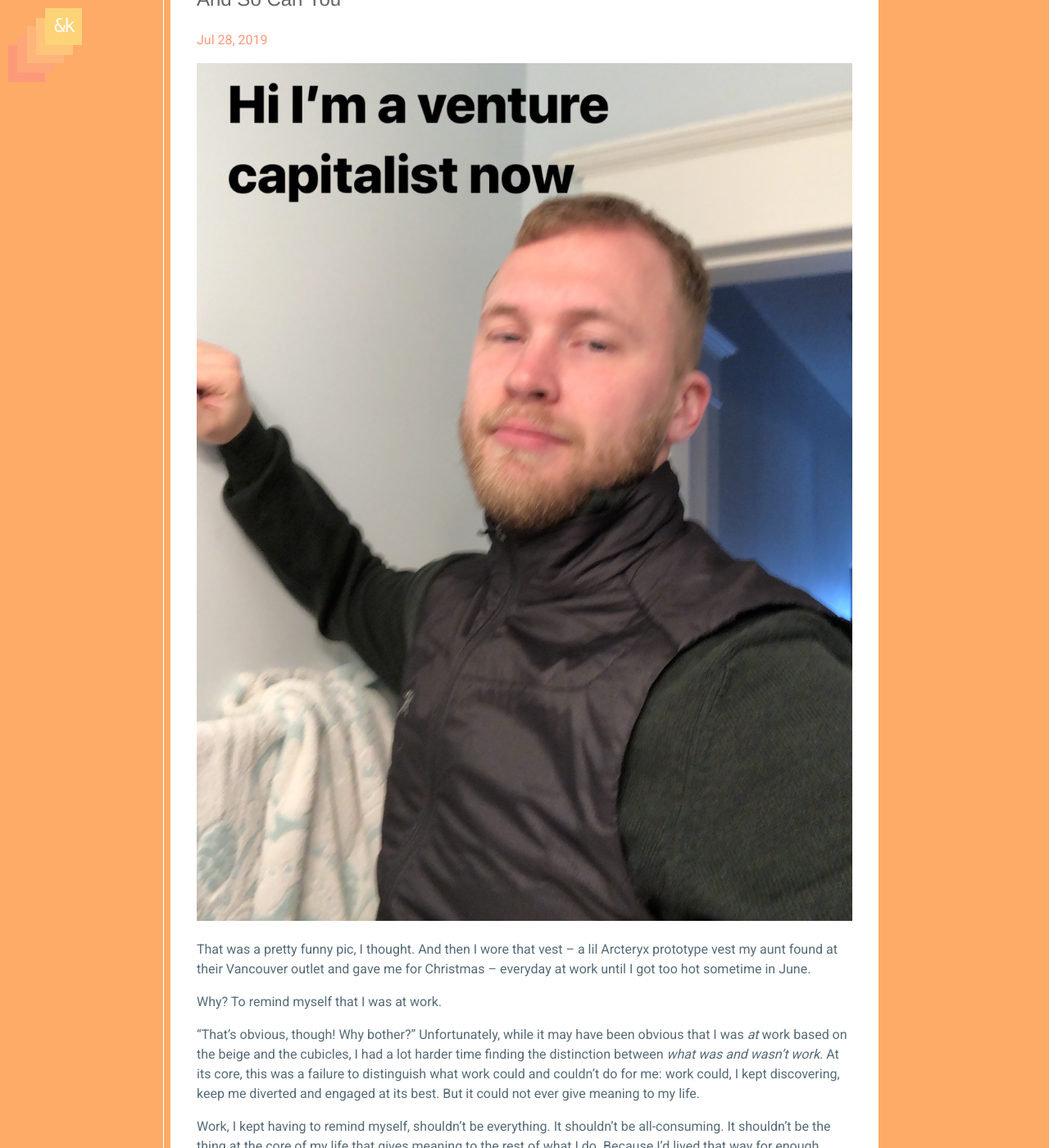
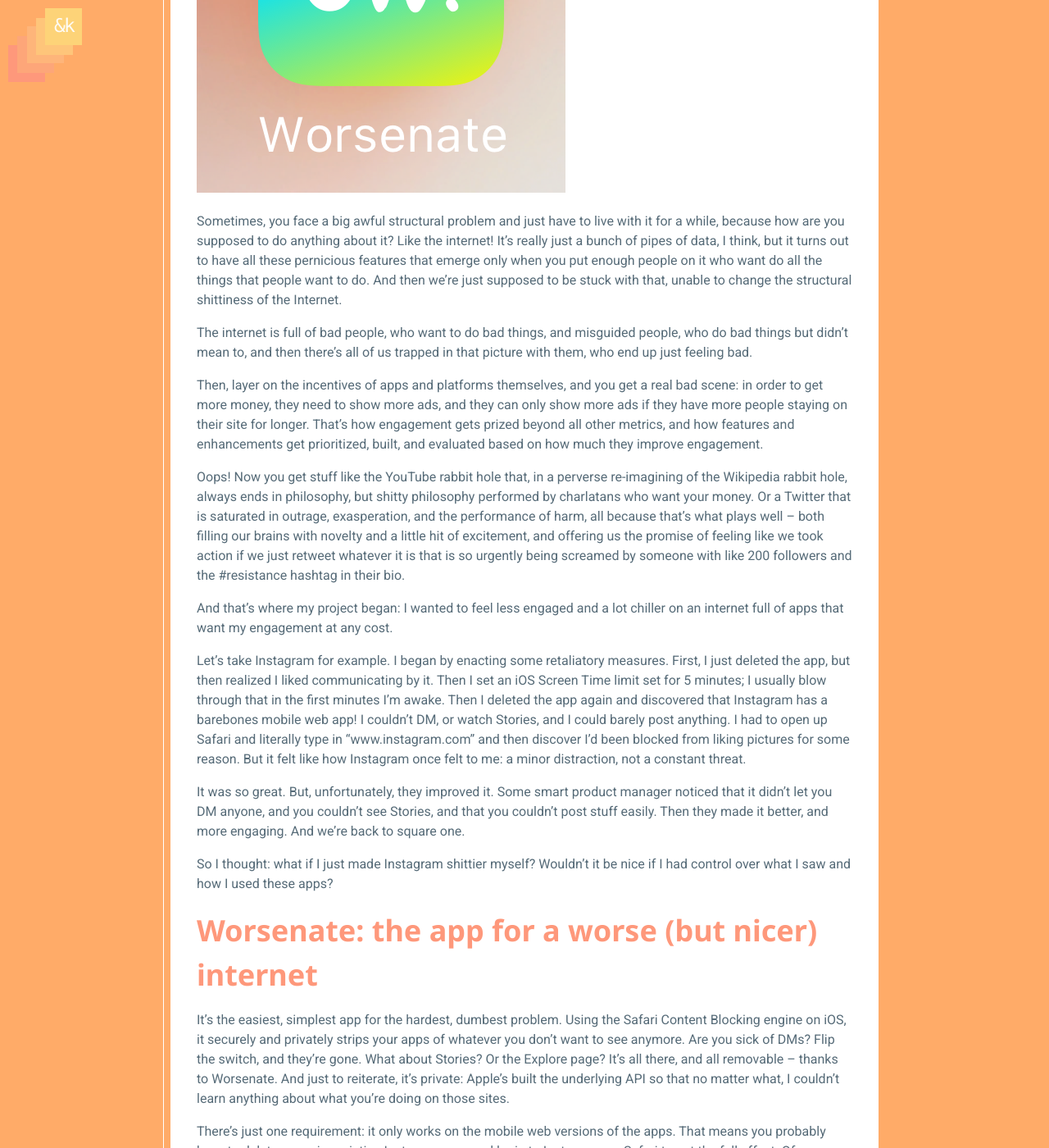
Before and after one commit to andkon/andkon.github.io, a Jekyll site: the page built from index.html, in a window 1280 px wide and 1400 px high, scrolled down 698 px. Shown: the whole window at 82% size. Built offline with Jekyll 4.4.1, drawn with Linux system fonts in a browser that asks for light colours; the list of posts is cut into pages by our own code; some of the changed text lies outside the part shown.

```diff
--- /dev/null
+++ b/_posts/2019-08-12-worsenate.md
@@ -0,0 +1,35 @@
+---
+title: Introducing Worsenate
+subtitle: Make the internet less engaging (but nicer) with my new iOS app
+layout: post
+permalink: worsenate
+background_image: worsenate_header.png
+---
+![A screenshot]({{ "/assets/images/worsenate.png" | absolute_url }})
+
+Sometimes, you face a big awful structural problem and just have to live with it for a while, because how are you supposed to do anything about it? Like the internet! It's really just a bunch of pipes of data, I think, but it turns out to have all these pernicious features that emerge only when you put enough people on it who want do all the things that people want to do. And then we're just supposed to be stuck with that, unable to change the structural shittiness of the Internet.
+
+The internet is full of bad people, who want to do bad things, and misguided people, who do bad things but didn't mean to, and then there's all of us trapped in that picture with them, who end up just feeling bad.
+
+Then, layer on the incentives of apps and platforms themselves, and you get a real bad scene: in order to get more money, they need to show more ads, and they can only show more ads if they have more people staying on their site for longer. That's how engagement gets prized beyond all other metrics, and how features and enhancements get prioritized, built, and evaluated based on how much they improve engagement.
+
+Oops! Now you get stuff like the YouTube rabbit hole that, in a perverse re-imagining of the Wikipedia rabbit hole, always ends in philosophy, but shitty philosophy performed by charlatans who want your money. Or a Twitter that is saturated in outrage, exasperation, and the performance of harm, all because that's what plays well – both filling our brains with novelty and a little hit of excitement, and offering us the promise of feeling like we took action if we just retweet whatever it is that is so urgently being screamed by someone with like 200 followers and the #resistance hashtag in their bio.
+
+And that's where my project began: I wanted to feel less engaged and a lot chiller on an internet full of apps that want my engagement at any cost.
+
+Let's take Instagram for example. I began by enacting some retaliatory measures. First, I just deleted the app, but then realized I liked communicating by it. Then I set an iOS Screen Time limit set for 5 minutes; I usually blow through that in the first minutes I'm awake. Then I deleted the app again and discovered that Instagram has a barebones mobile web app! I couldn't DM, or watch Stories, and I could barely post anything. I had to open up Safari and literally type in "www.instagram.com" and then discover I'd been blocked from liking pictures for some reason. But it felt like how Instagram once felt to me: a minor distraction, not a constant threat.
+
+It was so great. But, unfortunately, they improved it. Some smart product manager noticed that it didn't let you DM anyone, and you couldn't see Stories, and that you couldn't post stuff easily. Then they made it better, and more engaging. And we're back to square one.
+
+So I thought: what if I just made Instagram shittier myself? Wouldn't it be nice if I had control over what I saw and how I used these apps?
+
+# Worsenate: the app for a worse (but nicer) internet
+It's the easiest, simplest app for the hardest, dumbest problem. Using the Safari Content Blocking engine on iOS, it securely and privately strips your apps of whatever you don't want to see anymore. Are you sick of DMs? Flip the switch, and they're gone. What about Stories? Or the Explore page? It's all there, and all removable – thanks to Worsenate. And just to reiterate, it's private: Apple's built the underlying API so that no matter what, I couldn't learn anything about what you're doing on those sites.
+
+There's just one requirement: it only works on the mobile web versions of the apps. That means you probably have to delete your nice pristine Instagram app and login to Instagram on Safari to get the full effect. Of course, you don't have to, but Worsenate offers a helpful little reminder of how you've failed to make engagement as painful as possible:
+
+![]()
+
+It's also not just for Instagram! YouTube, Twitter and Facebook are both awful and sticky in their own special ways, and in need of shittifying. I incorporated many great options to deprive you of their temptations as well, including ??????????
+
+It's available on the iOS App Store starting today, for free. To unlock the full bounty of options for the most online of us, it costs only $3.75 – a price I picked because that's how much my local coffee shop charges for a delicious cappuccino, sans tip. I've got the tip covered.
--- a/about.md
+++ b/about.md
@@ -3,10 +3,6 @@
 layout: page
 ---
 
-This is Andrew's _cool internet site_. I'm a big fan of the internet, which is where you put _sites_ like this one. I'll be honest: it's a lot of work and you have to write "code." I would not recommend it, but I remain a big fan.
+This is Andrew's _cool internet site_. I'm a musician who lives in Toronto and works at [LogDNA](https://logdna.com) as a product manager. I'm also a big fan of the internet, which is where you put _sites_ like this one. I'll be honest: it's a lot of work, and you have to write "code." I would not recommend it, though I remain a big fan.
 
-This website is also a _weblog_, which is a place on the internet where I write things. I do so almost only when I feel like some personally meaningful discovery of mine is something important that other people should think about too. In short, I publish things here quite infrequently.
-
-I live in Toronto and work at logdna as a product manager. I've been on pretty much every side of a product team now, including as a developer and a product marketer. I also make music, which I'll be sharing a lot of on here.
-
-You can follow me on [Twitter](https://twitter.com/andknf), look at what I've made on [Github](https://github.com/andkon), or [email me](mailto:andrew.konoff@gmail.com).
+You can follow me on [Twitter](https://twitter.com/andknf), [Instagram](https://instagram.com/konoff), look at what I've made on [Github](https://github.com/andkon), or [email me](mailto:andrew.konoff@gmail.com).
```
Also changed, not shown: _posts/2019-08-12-my-apps.md (deleted, +0 -9 lines), assets/images/worsenate.png (added), 1 other file.
